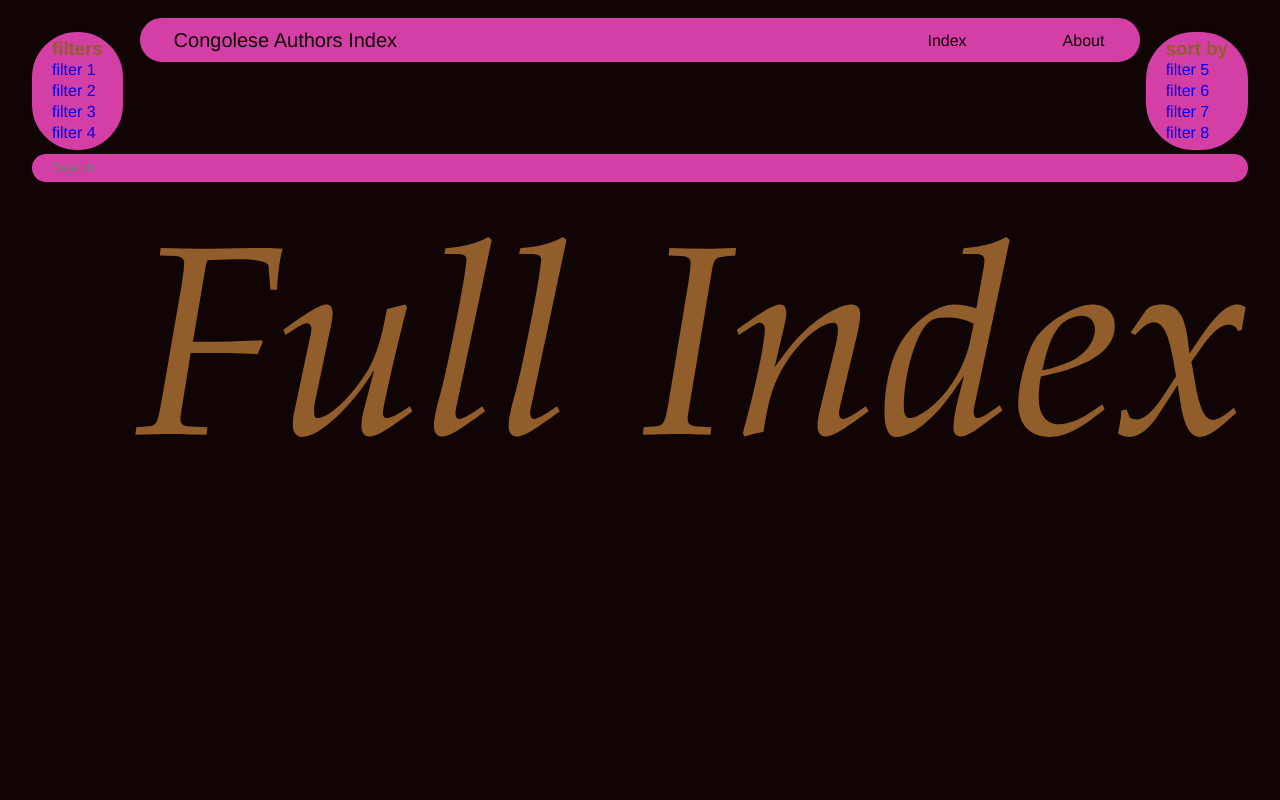
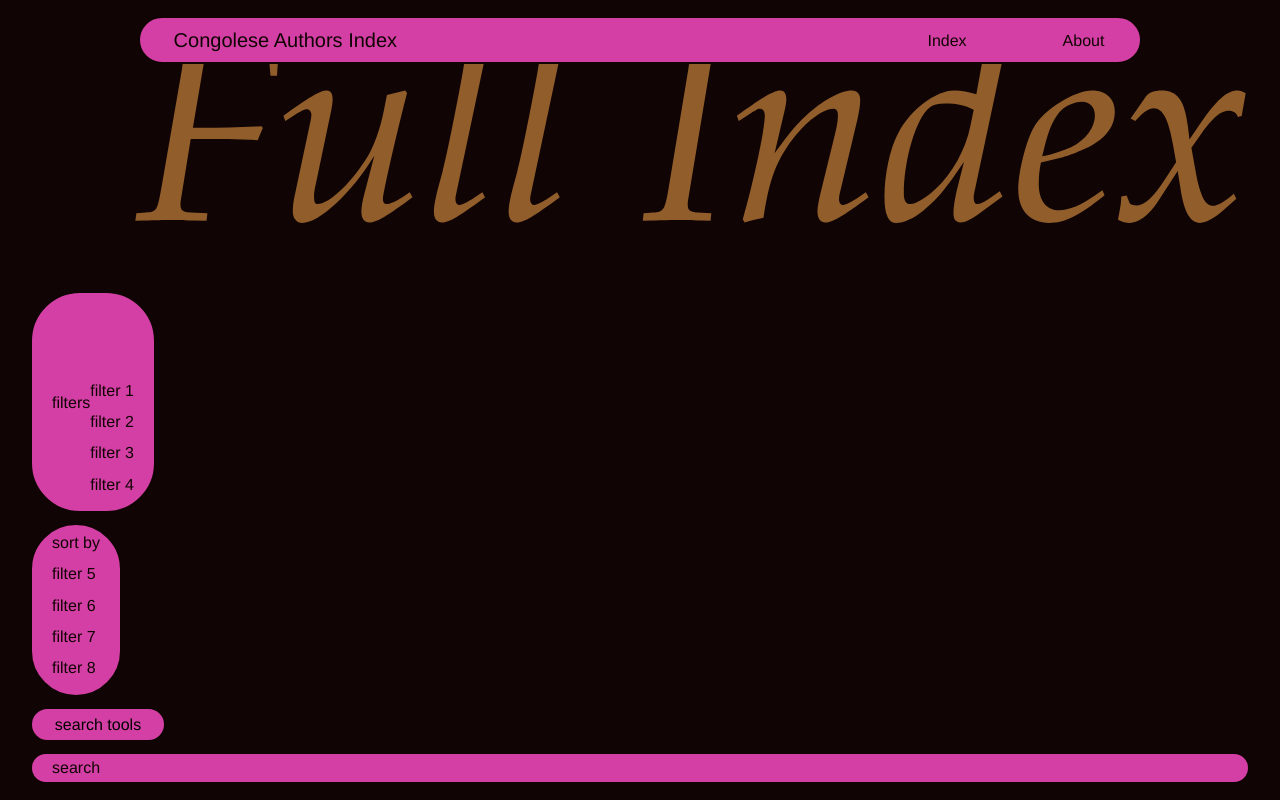
Before and after one commit to UncleDoubleU/Congolese-Authors-Index, a React (Vite) app in the folder 20250513-cai/: page / in a window 1280 px wide. Shown: the top 800 px of the page. Built offline with nearby package versions, Linux system fonts and the light colour scheme.

Commit message:
bottom nav latest styling

```diff
--- a/20250513-cai/src/BottomNav/BottomNav.module.sass
+++ b/20250513-cai/src/BottomNav/BottomNav.module.sass
@@ -1,20 +1,59 @@
 @use "../App"
+
+@mixin search-placeholder
+     color: App.$caiDarkBrown
+     font: App.$mobileP
+     opacity: 1
 
 .container
      width: 100%
      display: flex
+     flex-direction: column
      flex-wrap: wrap
+     gap: 0.625rem
      justify-content: space-between
-     padding: 1.875rem
+     padding: 0 1.875rem
+     position: fixed
+     bottom: 0
+     margin-bottom: 1rem
+     z-index: 9
 
-     ul
-          background: App.$caiPink
-          padding: 0.4rem 1.25rem
+     button
+          display: flex
+          height: max-content
+          width: 8.5rem
+          padding: 0.3125rem 1.25rem
           justify-content: center
           align-items: center
-          gap: 0.325rem
+          gap: 0.625rem
+          border-radius: 1.875rem
+          border: App.$stroke
+          background: App.$caiPink
+          font: App.$mobileP
+
+     .searchToolCont
+          display: flex
+          height: max-content
+          background: App.$caiPink
           border-radius: 3.125rem
           border: App.$stroke
+          justify-content: center
+          align-items: center
+          padding: 0.4rem 1.25rem
+          width: max-content
+
+          h3
+               color: App.$caiDarkBrown
+               font: App.$mobileP
+
+          li
+
+               margin: 0.65rem 0
+               &:first-child
+                    margin-top: 5rem
+
+               a
+                    color: App.$caiDarkBrown
 
      input
           width: 100%
@@ -27,5 +66,14 @@
           align-items: center
           gap: 0.625rem
 
-          &::placeholder, &:-moz-placeholder
-               color: App.$caiDarkBrown
+          &::placeholder
+               @include search-placeholder
+
+          &::-moz-placeholder
+               @include search-placeholder
+
+          &:-ms-input-placeholder
+               @include search-placeholder
+
+          &::-webkit-input-placeholder
+               @include search-placeholder
--- a/20250513-cai/src/BottomNav/BottomNav.tsx
+++ b/20250513-cai/src/BottomNav/BottomNav.tsx
@@ -3,8 +3,9 @@ import styles from "./BottomNav.module.sass";
 function BottomNav() {
   return (
     <nav role="search bar" className={styles.container}>
+      <section className={styles.searchToolCont}>
+        <h3>filters</h3>
         <ul>
-        <h3>filters</h3>
           <li>
             <a href="#">filter 1</a>
           </li>
@@ -18,7 +19,8 @@ function BottomNav() {
             <a href="#">filter 4</a>
           </li>
         </ul>
-
+      </section>
+      <section className={styles.searchToolCont}>
         <ul>
           <h3>sort by</h3>
           <li>
@@ -34,8 +36,9 @@ function BottomNav() {
             <a href="#">filter 8</a>
           </li>
         </ul>
-
-      <input type="text" placeholder="Search" />
+      </section>
+      <button>search tools</button>
+      <input name="search bar" type="text" placeholder="search" />
     </nav>
   );
 }
```
Lines whose indentation alone changed are shown as unchanged.
